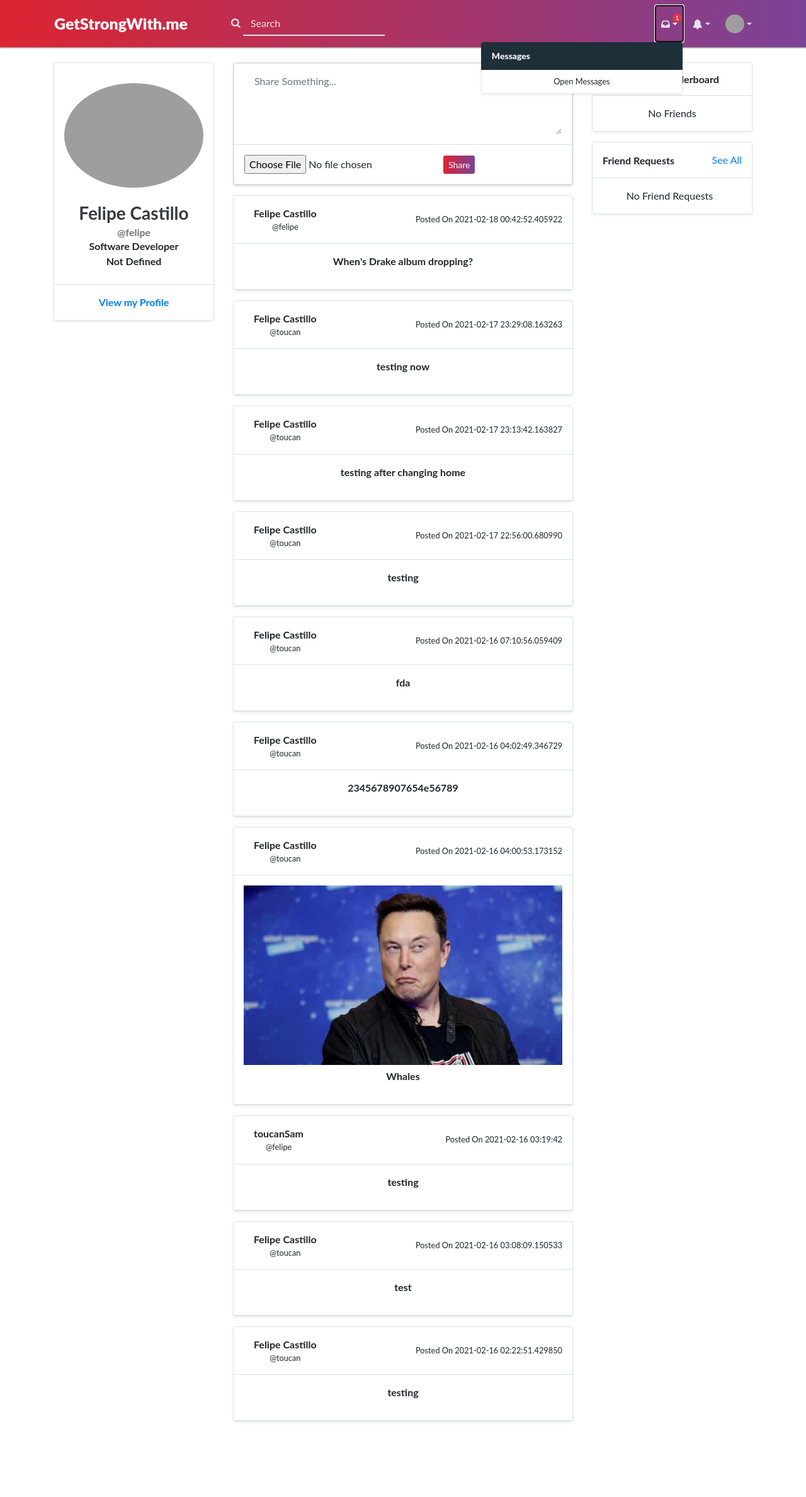
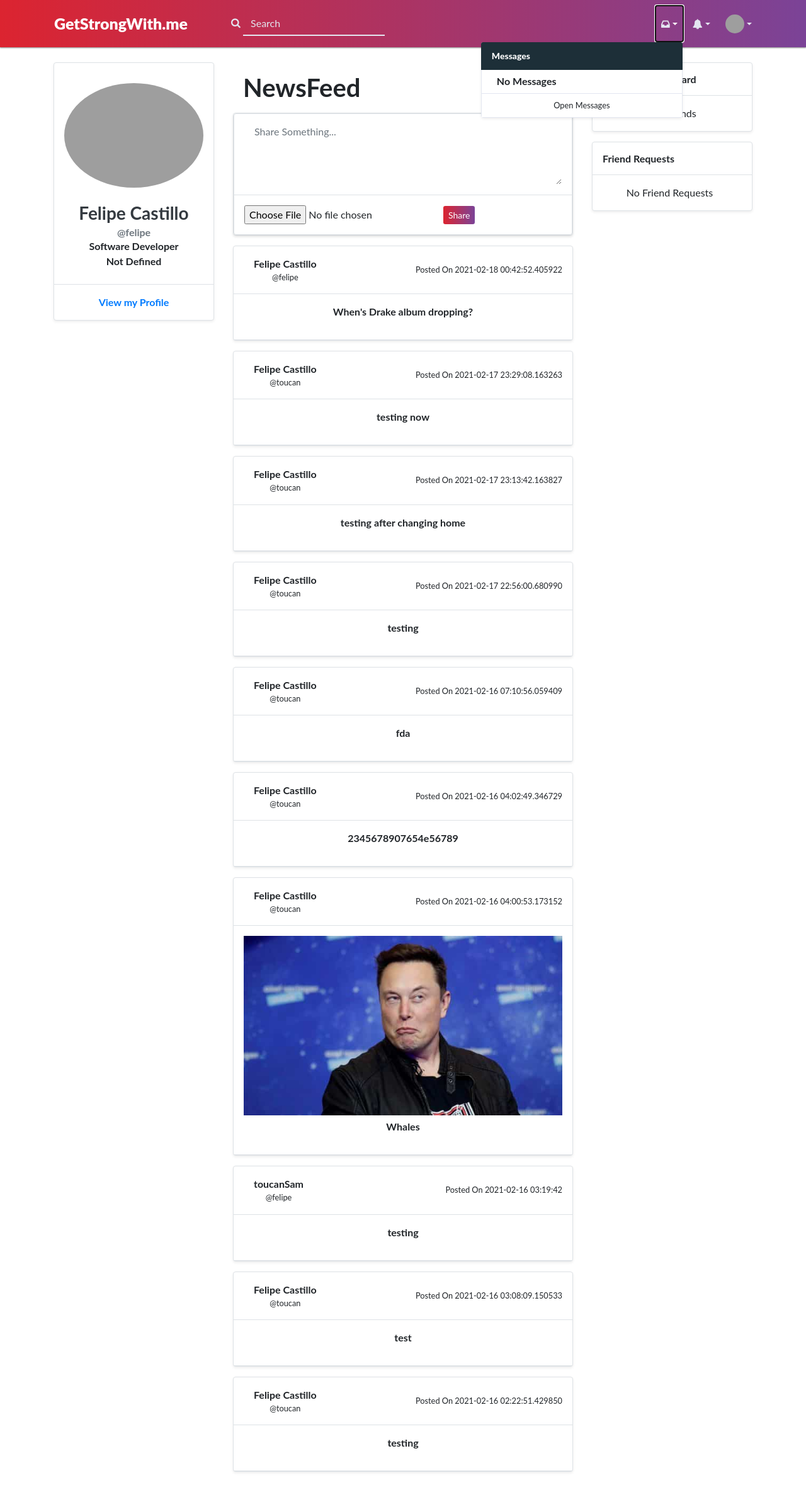
Before and after one commit to openchampagne/getstrongwithme, a Flask app: page /home in a window 1280 px wide, after a click that opens the changed part. Shown: the whole page at 63% size. Before the commit the page ends 2258 px from the top, so only its background shows below. Run offline with Flask 2, Linux system fonts and the light colour scheme; a user stored in the database is signed in; data comes from the database, SQL or seed files in the repository; some libraries are stand-ins or nearby versions; grey boxes are pictures that could not be loaded.

Commit message:
Minor UI Changes

```diff
--- a/templates/base.html
+++ b/templates/base.html
@@ -5,6 +5,8 @@
 <link rel="stylesheet" href="{{ url_for('static', filename='css/bootstrap.css') }}">
 <link rel="stylesheet" href="https://stackpath.bootstrapcdn.com/bootstrap/4.5.2/css/bootstrap.min.css" integrity="sha384-JcKb8q3iqJ61gNV9KGb8thSsNjpSL0n8PARn9HuZOnIxN0hoP+VmmDGMN5t9UJ0Z" crossorigin="anonymous">
 <link rel="stylesheet" href="{{ url_for('static', filename='css/styles.css') }}">
+<link rel="stylesheet" href="https://cdnjs.cloudflare.com/ajax/libs/font-awesome/4.7.0/css/font-awesome.css">
+<link rel="stylesheet" href="https://cdnjs.cloudflare.com/ajax/libs/animate.css/4.1.1/animate.min.css"/>
 <!-- Required Javascript Files -->
 <script src="https://code.jquery.com/jquery-3.5.1.min.js" integrity="sha256-9/aliU8dGd2tb6OSsuzixeV4y/faTqgFtohetphbbj0=" crossorigin="anonymous"></script>
 <script src="{{ url_for('static', filename='js/bootstrap.min.js') }}"></script>
--- a/templates/home.html
+++ b/templates/home.html
@@ -11,6 +11,7 @@
    <div class="container">
       <div class="row">
          <main class="col col-xl-6 order-xl-2 col-lg-12 order-lg-1 col-md-12 col-sm-12 col-12">
+            <h1 class="pl-3 pt-3 pr-3 mb-0 pb-3 font-weight-bold text-left">NewsFeed</h1>
             <div class="box shadow-sm border rounded bg-white mb-3 share-post">
              <!-- post form -->
 
@@ -97,7 +98,7 @@
          <aside class="col col-xl-3 order-xl-3 col-lg-6 order-lg-3 col-md-6 col-sm-6 col-12">
             <div class="box shadow-sm border rounded bg-white mb-3">
                <div class="border-bottom p-3">
-                  <h6 class="font-weight-bold m-0">Activity Leaderboard</h6>
+                  <h6 class="font-weight-bold m-0 text-left">Activity Leaderboard</h6>
                </div>
                <div class="box-body p-3">
                   <!-- for each friend-->
@@ -130,7 +131,6 @@
                   <div class="mr-1 overflow-hidden">
                   <h6 class="font-weight-bold m-0">Friend Requests</h6>
                   </div>
-                  <a class="ml-auto" href="#">See All <i class="feather-chevron-right"></i></a>
                </div>
                <div class="box-body p-3">
                 <div class="mr-2">
--- a/templates/includes/nav.html
+++ b/templates/includes/nav.html
@@ -30,14 +30,14 @@
           <li class="nav-item dropdown no-arrow mx-1 list-dropdown">
              <a class="nav-link dropdown-toggle" href="#" role="button" data-toggle="dropdown" aria-haspopup="true" aria-expanded="false">
              <i class="fa fa-inbox"></i>
-             <span class="badge badge-danger badge-counter">1</span>
+             <!--<span class="badge badge-danger badge-counter"></span>-->
              </a>
              <div class="dropdown-list dropdown-menu dropdown-menu-right shadow-sm">
                 <h6 class="dropdown-header">
                   Messages
                 </h6>
-            {% if (dms != NULL) or (dms != "") %}
                 {% for dm in dms %}
+                {% if (dms != NULL) or (dms != "") %}
                 <a class="dropdown-item d-flex align-items-center" href="/chat">
                    <div class="dropdown-list-image mr-3">
                       <img class="img-profile rounded-circle" src="{{ dm[3] }}" alt="{{ dm[0] }}">
@@ -47,17 +47,21 @@
                           <div class="small text-gray-500">{{ dm[0] }} · {{ dm[2] }} </div>
                      </div>
                 </a>
-                {% endfor %}
-                {% else %}
-                <p> No Messages</p>
-                {% endif %}
+            {% endif %}
+            {% else %}
+            <a class="dropdown-item d-flex align-items-center">
+               <div class="font-weight-bold overflow-hidden">
+                      <div class="text-truncate"> No Messages</div>
+                 </div>
+            </a>
+            {% endfor %}
                 <a class="dropdown-item text-center small text-gray-500" href="/chat">Open Messages</a>
              </div>
           </li>
           <li class="nav-item dropdown no-arrow mx-1 list-dropdown">
              <a class="nav-link dropdown-toggle" href="#" role="button" data-toggle="dropdown" aria-haspopup="true" aria-expanded="false">
              <i class="fa fa-bell"></i>
-             <!--<span class="badge badge-info badge-counter"></span>-->
+
              </a>
              <div class="dropdown-list dropdown-menu dropdown-menu-right shadow-sm">
 
--- a/templates/my-account.html
+++ b/templates/my-account.html
@@ -9,6 +9,7 @@
    <div class="container">
       <div class="row">
          <main class="col col-xl-6 order-xl-2 col-lg-12 order-lg-1 col-md-12 col-sm-12 col-12">
+            <h1 class="pl-3 pt-3 pr-3 mb-0 pb-3 font-weight-bold text-left">My Account</h1>
             <div class="box shadow-sm border rounded bg-white mb-3 share-post">
              <!-- post form -->
         <form method="post" action="/home/new" enctype="multipart/form-data">
@@ -39,7 +40,6 @@
           </form>
 
             </div>
-
             {% for post in posts %}
 
             <div class="box mb-3 shadow-sm border rounded bg-white">
--- a/templates/search.html
+++ b/templates/search.html
@@ -1,14 +1,13 @@
 {% extends "base.html" %}
 {% block head %}
-<title>Search Results for {{titlevar}}</title>
-<link rel="stylesheet" href="https://cdnjs.cloudflare.com/ajax/libs/font-awesome/4.7.0/css/font-awesome.css">
+<title>Search Results for '{{titlevar}}'</title>
 {% endblock %}
 {% block body %}
 {% include "includes/nav.html" %}
 
 <main class="col col-xl-9 order-xl-2 col-lg-12 order-lg-1 col-md-12 col-sm-12 col-12">
 
-   <h1 class="pl-3 pt-3 pr-3 border-bottom mb-0 pb-3 font-weight-bold">Search results for {{titlevar}}</h1>
+   <h1 class="pl-3 pt-3 pr-3 mb-0 pb-3  border-bottom font-weight-bold text-left">Search results for '{{titlevar}}'</h1>
       <div class="tab-content" id="myTabContent">
          <div class="tab-pane fade active show" id="home" role="tabpanel" aria-labelledby="home-tab">
             <div class="p-3">
```
Also changed, not shown: templates/user1.html (+4 -3 lines), 1 other file.
